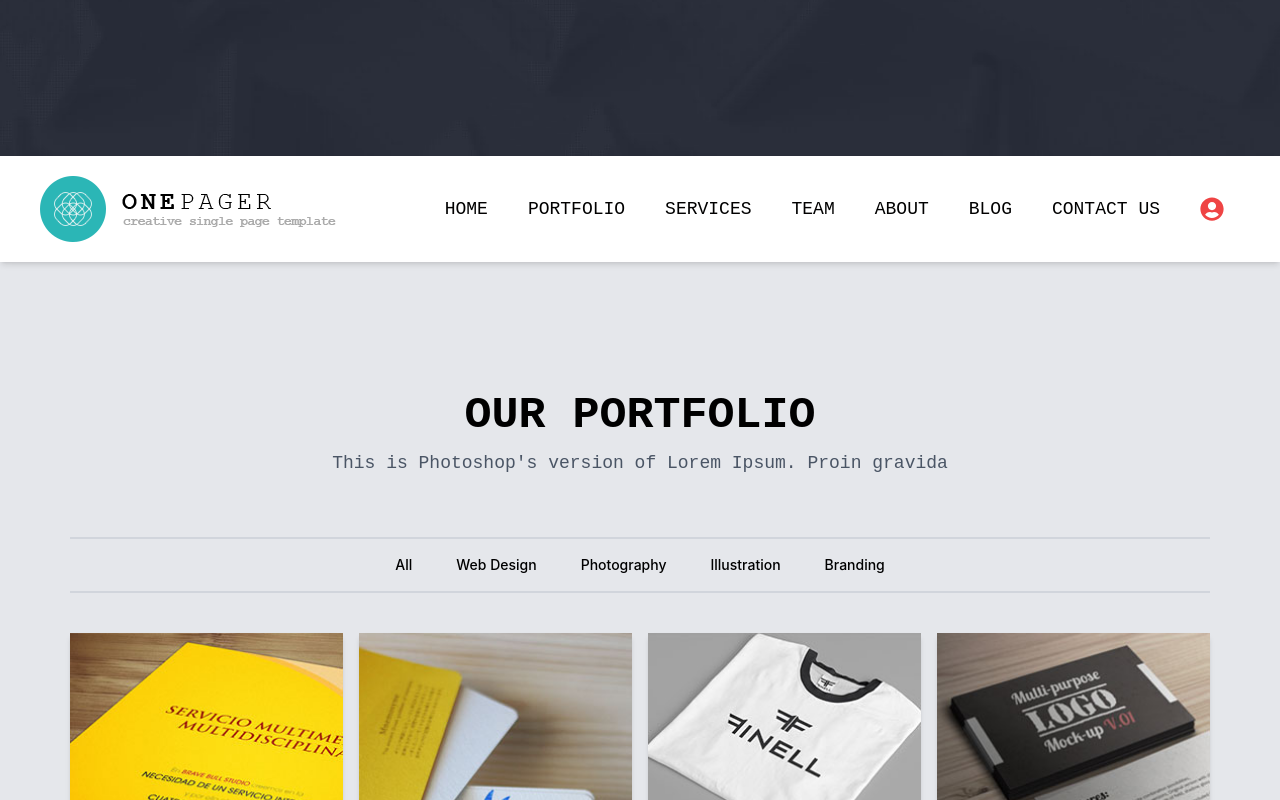
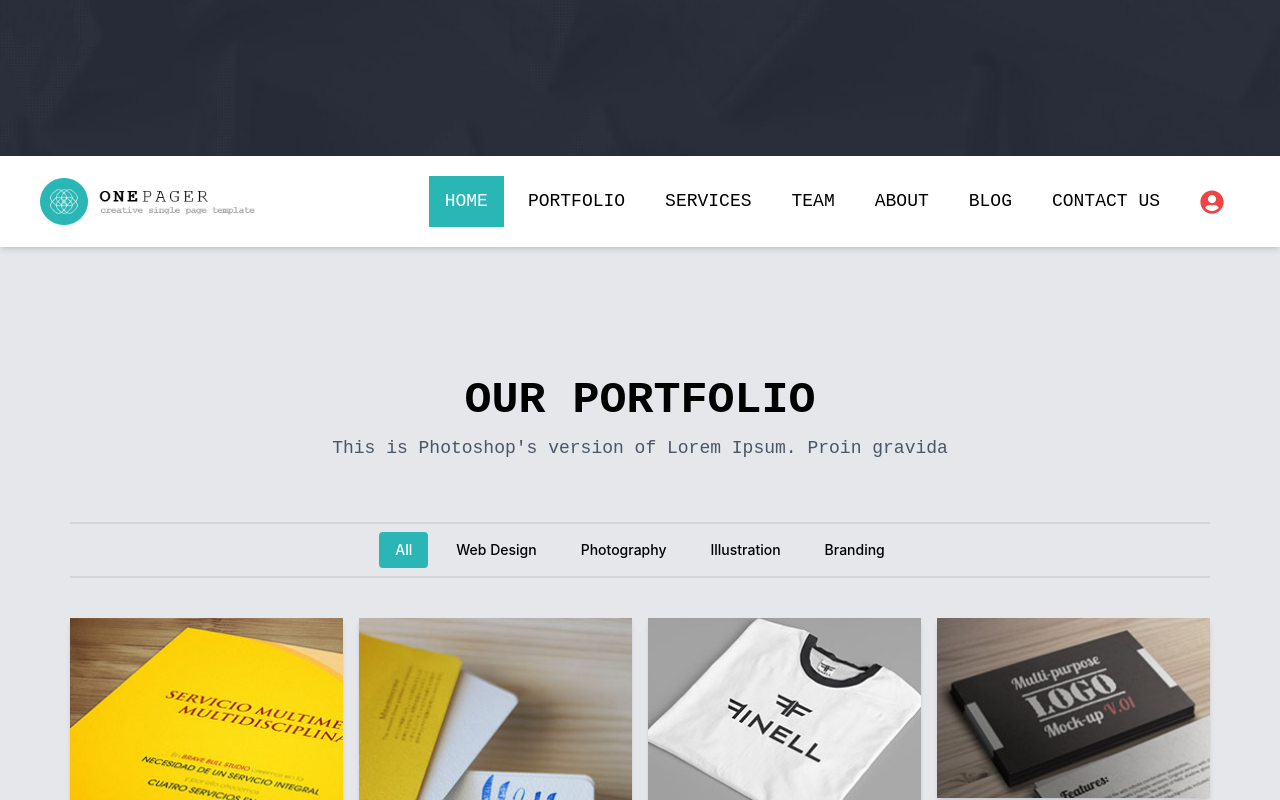
Before and after one commit to Hassanstarr/Onepager, a React (Vite) app: page / in a window 1280 px wide. Shown: the part 644-1444 px from the top of the page. Built offline with nearby package versions, Linux system fonts and the light colour scheme.

Commit message:
Refactor Navbar component for improved navigation and active section tracking

```diff
--- a/src/components/Navbar.jsx
+++ b/src/components/Navbar.jsx
@@ -1,11 +1,11 @@
-import React from 'react'
-import { useState, useEffect, useRef } from 'react'
-import { FaUserCircle } from "react-icons/fa"
+import React, { useState, useEffect, useRef } from 'react';
+import { FaUserCircle } from "react-icons/fa";
 import { HiOutlineBars3 } from "react-icons/hi2";
-import logo from "../assets/logo.png"
+import logo from "../assets/logo.png";
 
 function Navbar({ token, setAuthModalOpen }) {
     const [isMobileMenuOpen, setMobileMenuOpen] = useState(false);
+    const [activeSection, setActiveSection] = useState('Home');
     const menuRef = useRef(null);
     const buttonRef = useRef(null);
 
@@ -16,46 +16,92 @@ function Navbar({ token, setAuthModalOpen }) {
 
     useEffect(() => {
         const handleClickOutside = (event) => {
-            if ( menuRef.current && !menuRef.current.contains(event.target) && buttonRef.current && !buttonRef.current.contains(event.target) ) {
+            if (menuRef.current && !menuRef.current.contains(event.target) && buttonRef.current && !buttonRef.current.contains(event.target)) {
                 setMobileMenuOpen(false);
             }
         };
 
         document.addEventListener("mousedown", handleClickOutside);
-
         return () => {
             document.removeEventListener("mousedown", handleClickOutside);
         };
     }, []);
 
+    const navItems = [
+        { id: 'Home', label: 'Home' },
+        { id: 'Portfolio', label: 'Portfolio' },
+        { id: 'Services', label: 'Services' },
+        { id: 'Team', label: 'Team' },
+        { id: 'About', label: 'About' },
+        { id: 'Blog', label: 'Blog' },
+        { id: 'Contact', label: 'Contact Us' },
+    ];
+
+    useEffect(() => {
+        const handleScroll = () => {
+            const scrollPosition = window.scrollY + 100;
+            let current = 'Home';
+
+            for (const item of navItems) {
+                const element = document.getElementById(item.id);
+                if (element) {
+                    const offsetTop = element.offsetTop;
+                    const offsetHeight = element.offsetHeight;
+                    if (scrollPosition >= offsetTop && scrollPosition < offsetTop + offsetHeight) {
+                        current = item.id;
+                    }
+                }
+            }
+            setActiveSection(current);
+        };
+
+        window.addEventListener('scroll', handleScroll);
+        handleScroll();
+        return () => window.removeEventListener('scroll', handleScroll);
+    }, []);
+
+    const handleNavClick = (e, id) => {
+        e.preventDefault();
+        const element = document.getElementById(id);
+        if (element) {
+            element.scrollIntoView({ behavior: 'smooth' });
+        }
+        setMobileMenuOpen(false);
+    };
+
     return (
         <nav className="sticky top-0 z-50 w-full bg-white/90 py-5 shadow-md lg:p-5">
             <div className="w-full px-4 lg:px-5">
-                <div className='flex justify-end'>
+                <div className="flex w-full items-center justify-between">
+                    <div className="mr-6">
+                        <img src={logo} alt="OnePager" className="max-h-12 w-auto" />
+                    </div>
+
                     <button
                         ref={buttonRef}
                         type="button"
                         onClick={toggleMobileMenu}
-                        className="mt-5 mr-3 mb-2 border border-[#dddddd] text-[#555555] px-2 py-1 text-2xl md:hidden"
+                        className="border border-[#dddddd] text-[#555555] px-2 py-1 text-2xl md:hidden"
                     >
                         <HiOutlineBars3 />
                     </button>
 
-
-                </div>
-                <div className="flex w-full items-center justify-between">
-                    <div className="mr-6">
-                        <img src={logo} alt="OnePager" />
-                    </div>
                     <div className="hidden md:block">
                         <ul className="flex items-center gap-2">
-                            <li><a href="#Home" className="relative px-1 lg:px-4 py-3 font-['Courier_New'] text-[17px] md:text-[13px] lg:text-[18px] uppercase text-[#010000] transition-all duration-170 ease-in-out hover:bg-[#2bb6b6] hover:text-white">Home</a></li>
-                            <li><a href="#Portfolio" className="relative px-1 lg:px-4 py-3 font-['Courier_New'] text-[17px] md:text-[13px] lg:text-[18px] uppercase text-[#010000] transition-all duration-170 ease-in-out hover:bg-[#2bb6b6] hover:text-white">Portfolio</a></li>
-                            <li><a href="#Services" className="relative px-1 lg:px-4 py-3 font-['Courier_New'] text-[17px] md:text-[13px] lg:text-[18px] uppercase text-[#010000] transition-all duration-170 ease-in-out hover:bg-[#2bb6b6] hover:text-white">Services</a></li>
-                            <li><a href="#Team" className="relative px-1 lg:px-4 py-3 font-['Courier_New'] text-[17px] md:text-[13px] lg:text-[18px] uppercase text-[#010000] transition-all duration-170 ease-in-out hover:bg-[#2bb6b6] hover:text-white">Team</a></li>
-                            <li><a href="#About" className="relative px-1 lg:px-4 py-3 font-['Courier_New'] text-[17px] md:text-[13px] lg:text-[18px] uppercase text-[#010000] transition-all duration-170 ease-in-out hover:bg-[#2bb6b6] hover:text-white">About</a></li>
-                            <li><a href="#Blog" className="relative px-1 lg:px-4 py-3 font-['Courier_New'] text-[17px] md:text-[13px] lg:text-[18px] uppercase text-[#010000] transition-all duration-170 ease-in-out hover:bg-[#2bb6b6] hover:text-white">Blog</a></li>
-                            <li><a href="#Contact" className="relative px-1 lg:px-4 py-3 font-['Courier_New'] text-[17px] md:text-[13px] lg:text-[18px] uppercase text-[#010000] transition-all duration-170 ease-in-out hover:bg-[#2bb6b6] hover:text-white text-nowrap">Contact Us</a></li>
+                            {navItems.map((item) => (
+                                <li key={item.id}>
+                                    <button
+                                        onClick={(e) => handleNavClick(e, item.id)}
+                                        className={`relative px-1 lg:px-4 py-3 font-['Courier_New'] text-[17px] md:text-[13px] lg:text-[18px] uppercase whitespace-nowrap transition-all duration-170 ease-in-out cursor-pointer ${
+                                            activeSection === item.id
+                                                ? 'bg-[#2bb6b6] text-white'
+                                                : 'text-[#010000] hover:bg-[#2bb6b6] hover:text-white'
+                                        }`}
+                                    >
+                                        {item.label}
+                                    </button>
+                                </li>
+                            ))}
                             <li>
                                 <button
                                     onClick={() => setAuthModalOpen(true)}
@@ -75,64 +121,35 @@ function Navbar({ token, setAuthModalOpen }) {
                         className="mt-4 border-t border-gray-200 pt-4 md:hidden"
                     >
                         <ul className="flex flex-col gap-2">
-                            <li>
-                                <a href="#Home" className="block px-4 py-3 hover:bg-[#2bb6b6] hover:text-white">
-                                    Home
-                                </a>
-                            </li>
-
-                            <li>
-                                <a href="#Portfolio" className="block px-4 py-3 hover:bg-[#2bb6b6] hover:text-white">
-                                    Portfolio
-                                </a>
-                            </li>
-
-                            <li>
-                                <a href="#Services" className="block px-4 py-3 hover:bg-[#2bb6b6] hover:text-white">
-                                    Services
-                                </a>
-                            </li>
-
-                            <li>
-                                <a href="#Team" className="block px-4 py-3 hover:bg-[#2bb6b6] hover:text-white">
-                                    Team
-                                </a>
-                            </li>
-
-                            <li>
-                                <a href="#About" className="block px-4 py-3 hover:bg-[#2bb6b6] hover:text-white">
-                                    About
-                                </a>
-                            </li>
-
-                            <li>
-                                <a href="#Blog" className="block px-4 py-3 hover:bg-[#2bb6b6] hover:text-white">
-                                    Blog
-                                </a>
-                            </li>
-
-                            <li>
-                                <a href="#Contact" className="block px-4 py-3 hover:bg-[#2bb6b6] hover:text-white">
-                                    Contact Us
-                                </a>
-                            </li>
-
+                            {navItems.map((item) => (
+                                <li key={item.id}>
+                                    <button
+                                        onClick={(e) => handleNavClick(e, item.id)}
+                                        className={`w-full text-left block px-4 py-3 uppercase whitespace-nowrap ${
+                                            activeSection === item.id
+                                                ? 'bg-[#2bb6b6] text-white'
+                                                : 'text-[#010000] hover:bg-[#2bb6b6] hover:text-white'
+                                        }`}
+                                    >
+                                        {item.label}
+                                    </button>
+                                </li>
+                            ))}
                             <li>
                                 <button
                                     onClick={() => {
                                         setAuthModalOpen(true);
                                         setMobileMenuOpen(false);
                                     }}
-                                    className="w-full text-left flex items-center gap-2 px-4 py-3 hover:bg-[#2bb6b6] hover:text-white cursor-pointer"
+                                    className="w-full text-left flex items-center gap-2 px-4 py-3 uppercase hover:bg-[#2bb6b6] hover:text-white cursor-pointer"
                                 >
                                     <FaUserCircle size={20} color={token ? "#2bb6b6" : "#ef4444"} />
-                                    <span>{token ? "Account" : "Login"}</span>
+                                    <span>{token ? "ACCOUNT" : "LOGIN"}</span>
                                 </button>
                             </li>
                         </ul>
                     </div>
                 )}
-
             </div>
         </nav>
     );
--- a/src/components/Portfolio.jsx
+++ b/src/components/Portfolio.jsx
@@ -9,6 +9,12 @@ function Portfolio() {
     const [category, setCategory] = useState("All");
     const [zoomImage, setZoomImage] = useState("");
     const [aboutPortfolio, setAboutPortfolio] = useState("")
+    const [selectedCategory, setSelectedCategory] = useState("All");
+
+    const handleCategoryChange = (category) => {
+        setCategory(category);
+        setSelectedCategory(category);
+    };
 
     const filteredPortfolioData = category === "All"
         ? portfolioData
@@ -32,7 +38,7 @@ function Portfolio() {
 
             <section className="w-full page-container">
                 <div className="my-10 border-t-2 border-b-2 border-gray-300">
-                    <SearchPortfolio onCategoryChange={setCategory} />
+                    <SearchPortfolio onCategoryChange={handleCategoryChange} selectedCategory={selectedCategory} />
                 </div>
 
                 <div className="columns-1 gap-4 sm:columns-1 md:columns-2 lg:columns-4">
--- a/src/components/SearchPortfolio.jsx
+++ b/src/components/SearchPortfolio.jsx
@@ -1,15 +1,19 @@
-function SearchPortfolio({ onCategoryChange }) {
+function SearchPortfolio({ onCategoryChange, selectedCategory }) {
     const categories = ["All", "Web Design", "Photography", "Illustration", "Branding"];
 
     return (
         <div className="flex flex-wrap items-center justify-center gap-3 p-5 md:p-2">
-            {categories.map((category) => (
+            {categories.map((category, index) => (
                 <button
                     key={category}
                     type="button"
                     value={category}
                     onClick={(e) => onCategoryChange(e.currentTarget.value)}
-                    className="rounded cursor-pointer px-4 py-2 text-sm font-medium transition-colors hover:bg-[#2bb6b6] hover:text-white"
+                    className={`rounded cursor-pointer px-4 py-2 text-sm font-medium transition-colors hover:bg-[#2bb6b6] hover:text-white ${
+                        selectedCategory === category
+                            ? 'bg-[#2bb6b6] text-white'
+                            : 'text-[#010000] hover:bg-[#2bb6b6] hover:text-white'
+                    }`}
                 >
                     {category}
                 </button>
--- a/src/components/carousel.jsx
+++ b/src/components/carousel.jsx
@@ -33,7 +33,7 @@ function Carousel() {
         <div className="absolute inset-0 flex flex-col items-center justify-center text-center text-white px-22 z-10 select-none">
 
 
-          <h2 className="text-[36px] md:text-[45px] lg:text-[60px] font-['Courier_New'] font-bold drop-shadow-md mb-2 flex-wrap">
+          <h2 className="text-[36px] md:text-[45px] lg:text-[60px] max-h-auto font-['Courier_New'] font-bold drop-shadow-md flex-wrap">
             {currentSlide.title1}
           </h2>
 
```
